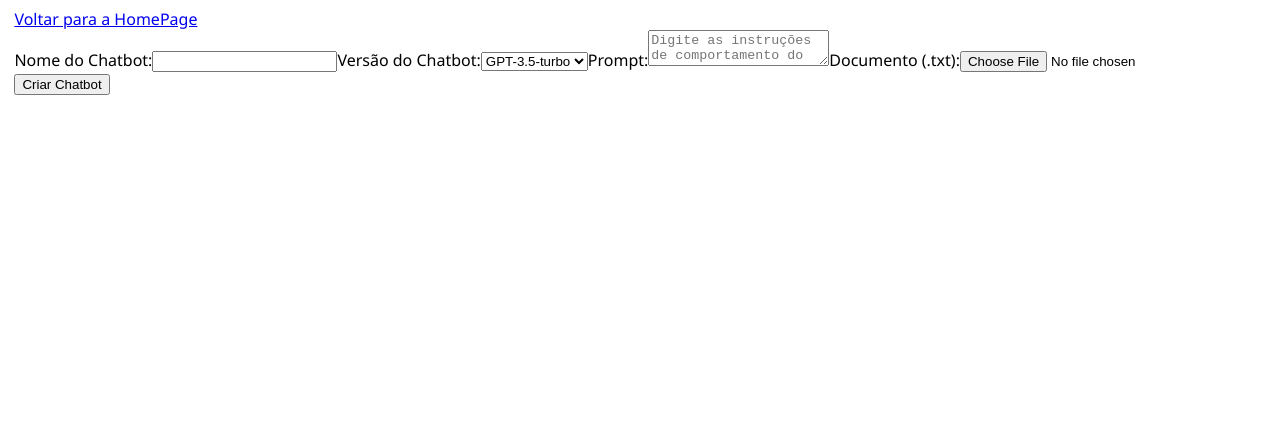
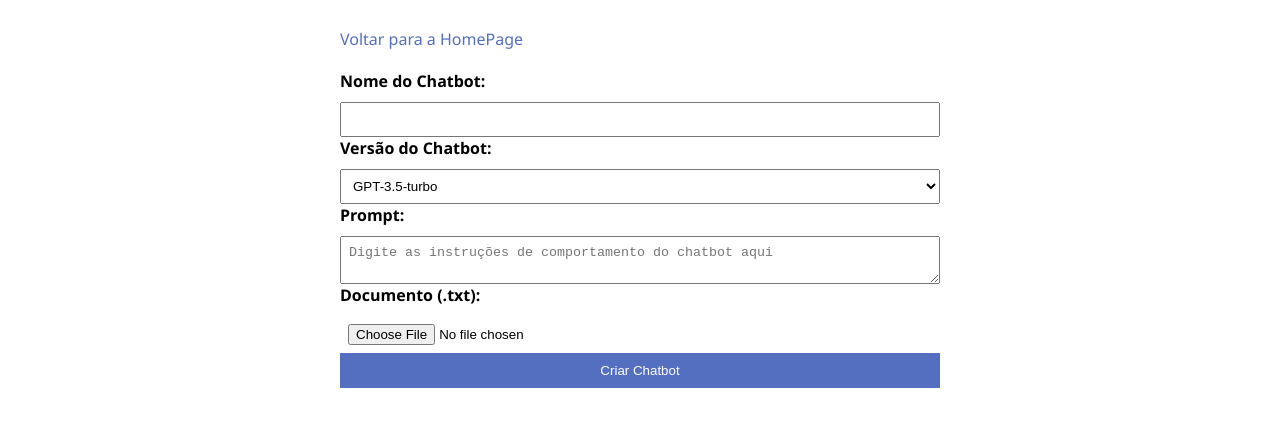
Before and after one commit to bennie10colado/chatbot-openai, a React (Create React App) app in the folder frontend/: page /create-bot in a window 1280 px wide. Shown: the top 426 px of the page. Built offline with nearby package versions, Linux system fonts and the light colour scheme.

Commit message:
adding basic css to chatbotform

```diff
--- a/frontend/src/styles/ChatbotForm.css
+++ b/frontend/src/styles/ChatbotForm.css
@@ -0,0 +1,70 @@
+.chatbot-form-container {
+  max-width: 600px;
+  margin: 0 auto;
+  padding: 20px;
+}
+
+.back-button {
+  display: block;
+  margin-bottom: 20px;
+  text-decoration: none;
+  color: var(--primary);
+}
+
+.chatbot-form {
+  display: flex;
+  flex-direction: column;
+}
+
+.form-group {
+  margin-bottom: 20px;
+}
+
+label {
+  font-weight: bold;
+  margin-bottom: 5px;
+}
+
+input,
+select,
+textarea {
+  width: 100%;
+  padding: 8px;
+  margin-top: 5px;
+  box-sizing: border-box;
+}
+
+.error-message,
+.success-message {
+  margin-top: 10px;
+  padding: 10px;
+  border-radius: 5px;
+}
+
+.error-message {
+  background-color: #ffdddd;
+  color: #ff0000;
+}
+
+.success-message {
+  background-color: #ddffdd;
+  color: #00aa00;
+}
+
+.show-message {
+  display: block;
+}
+
+button {
+  background-color: var(--primary);
+  color: #fff;
+  padding: 10px;
+  border: none;
+  cursor: pointer;
+  transition: background-color 0.3s;
+}
+
+button:disabled {
+  background-color: #ccc;
+  cursor: not-allowed;
+}
```
Also changed, not shown: 1 other file (tests, documents, lock files or other folders).
